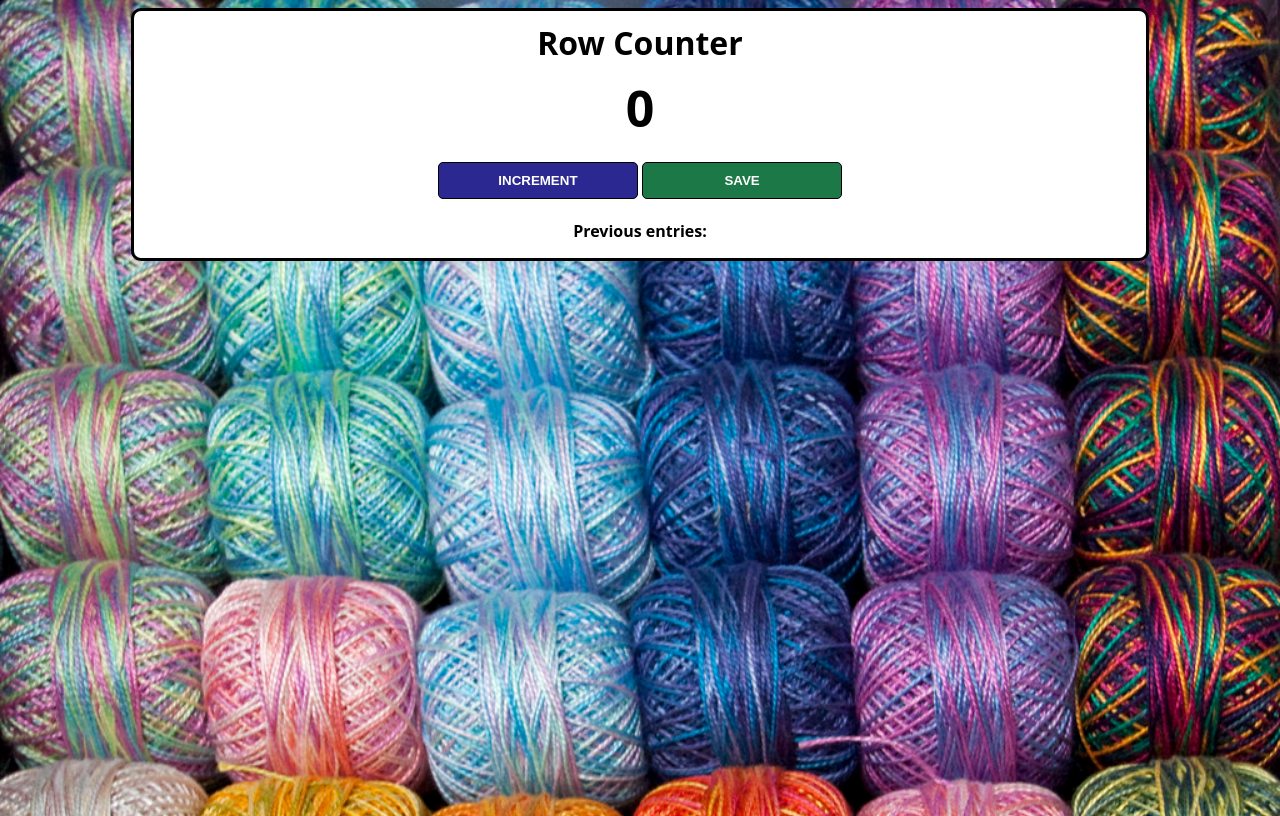
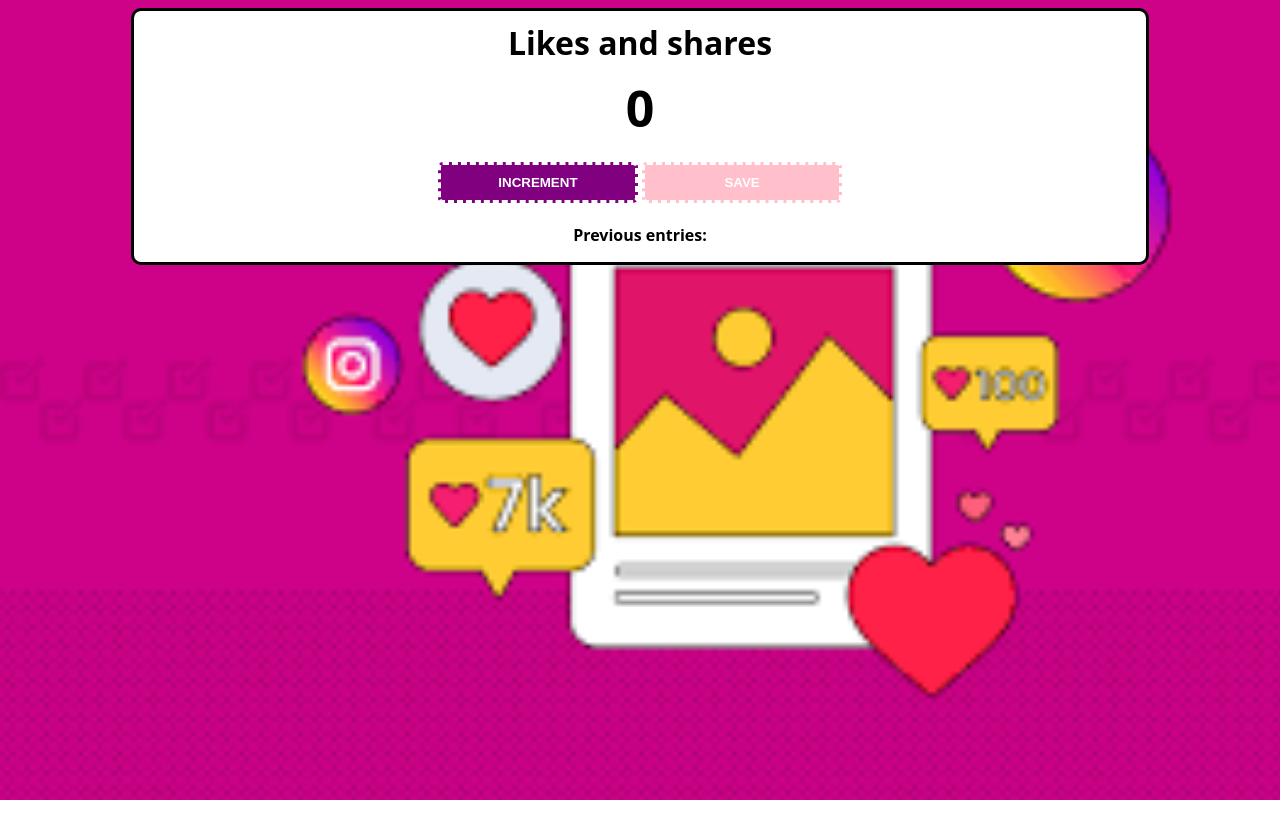
Before and after one commit to ASMA398/likes-counter, a plain HTML site: page index.html in a window 1280 px wide. Drawn offline with Linux system fonts and the light colour scheme.

Commit message:
other files

```diff
--- a/index.css
+++ b/index.css
@@ -1,17 +1,19 @@
 body {
-    background-image: url("yarn.jpeg");
+    background-image: url("likes.png");
     background-size: cover;
-    font-family: 'Open Sans', 'Helvetica Neue', sans-serif;
+    font-family: 'Open Sans', -apple-system, BlinkMacSystemFont, 'Segoe UI', Roboto, Oxygen, Ubuntu, Cantarell, 'Helvetica Neue', sans-serif;
+    font-weight: bold;
     text-align: center;
-    height: 100vh;
+    max-height: 100vh;
 }
 
-.container {
+.container{
     background: white;
     max-width: 80%;
     margin: auto;
     border: 3px solid black;
     border-radius: 10px;
+
 }
 
 h1 {
@@ -26,7 +28,7 @@ h2 {
 }
 
 button {
-    border: 1px solid black;
+    border: dashed;
     padding-top: 10px;
     padding-bottom: 10px;
     color: white;
@@ -37,13 +39,9 @@ button {
 }
 
 #increment-btn {
-    background: #2C2891;
+    background: purple;
 }
 
 #save-btn {
-    background: #1C7947;
+    background: pink;
 }
-
-#save-el {
-    font-weight: bold;
-}
--- a/index.html
+++ b/index.html
@@ -4,14 +4,14 @@
     </head>
     <body>
         <div class="container">
-            <h1>Row Counter</h1>
-            <h2 id="count-el">0</h2>
-            <button id="increment-btn" onclick="increment()">INCREMENT</button>
-            <button id="save-btn" onclick="save()">SAVE</button>
-            <p id="save-el">Previous entries: </p>
-        </div>
+        <h1>Likes and shares </h1>
+        <h2 id="count-el">0</h2>
+        <button id="increment-btn" onclick="increment()">INCREMENT</button>
+        <button id="save-btn" onclick="save()">SAVE</button>
+        <p id="save-el">Previous entries: </p>
         <script src="index.js">
             nnerText
         </script>
+        </div>
     </body>
 </html>
```
Also changed, not shown: likes.png (added).
